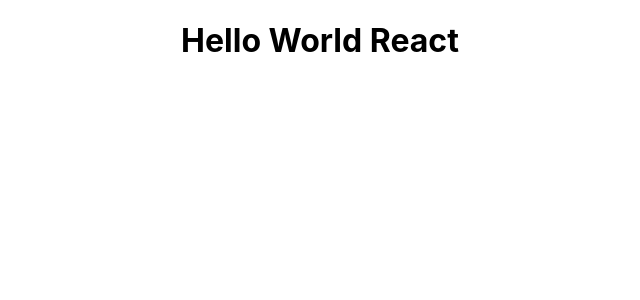
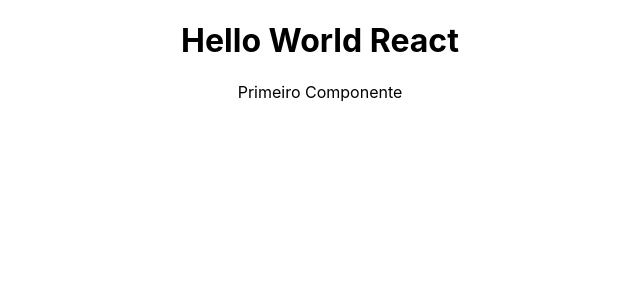
Before and after one commit to MarianaConsolaro/react_project, a React (Create React App) app in the folder course-react/: page / in a window 1280 px wide. Shown: the top 300 px of the page, without its empty margins (320-960 px from the left). Built offline with nearby package versions, Linux system fonts and the light colour scheme.

Commit message:
First Component

```diff
--- a/course-react/public/index.html
+++ b/course-react/public/index.html
@@ -24,7 +24,7 @@
       work correctly both with client-side routing and a non-root public URL.
       Learn how to configure a non-root public URL by running `npm run build`.
     -->
-    <title>React App</title>
+    <title>Course React</title>
   </head>
   <body>
     <noscript>You need to enable JavaScript to run this app.</noscript>
--- a/course-react/src/App.js
+++ b/course-react/src/App.js
@@ -1,10 +1,13 @@
-import logo from './logo.svg';
+
 import './App.css';
+
+import FirstComponent from './components/FirstComponent';
 
 function App() {
   return (
     <div className="App">
       <h1>Hello World React</h1>
+      <FirstComponent/>
     </div>
   );
 }
--- /dev/null
+++ b/course-react/src/components/FirstComponent.js
@@ -0,0 +1,11 @@
+
+
+function FirstComponent() {
+  return (
+    <div>
+      <p>Primeiro Componente</p>
+    </div>
+  );
+}
+
+export default FirstComponent;
```
